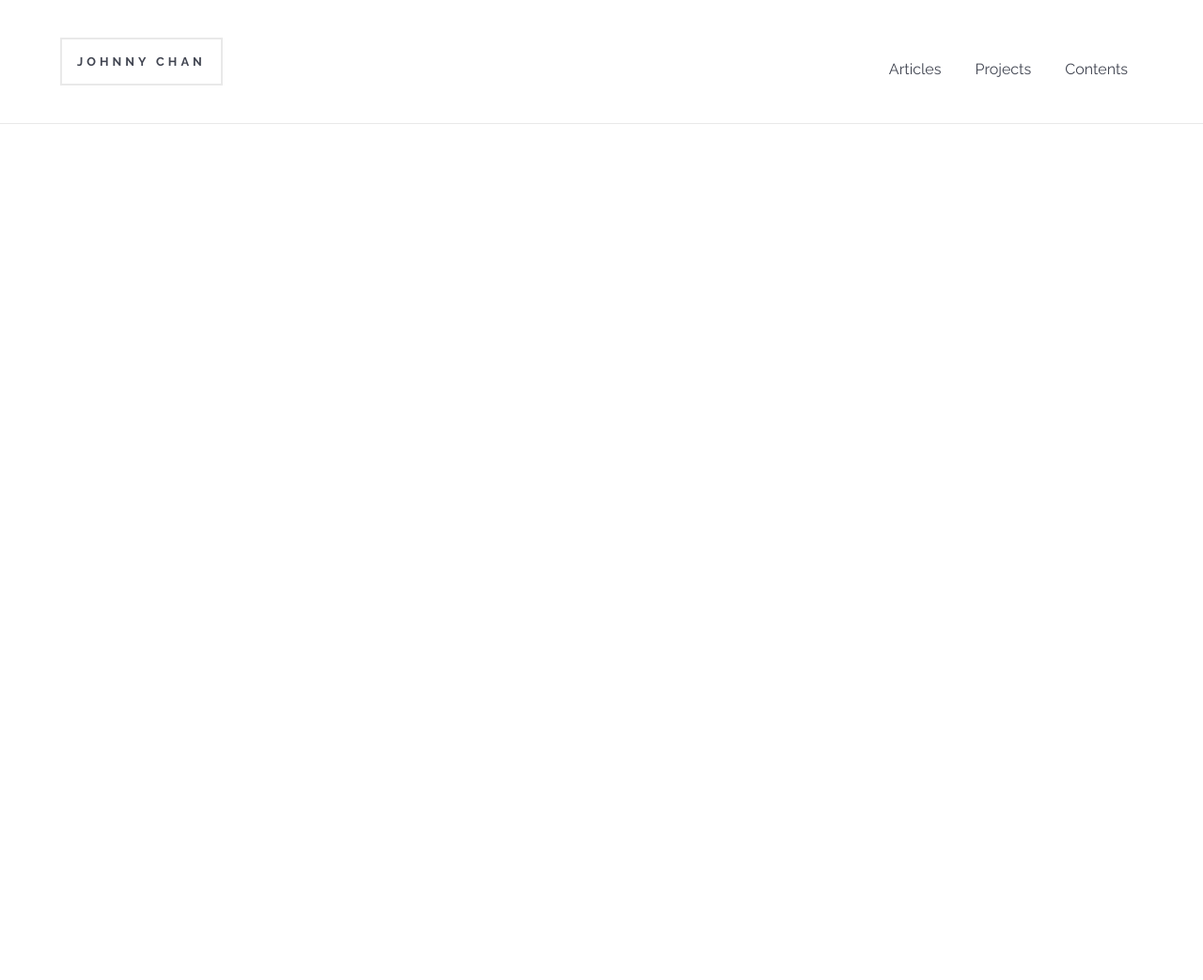
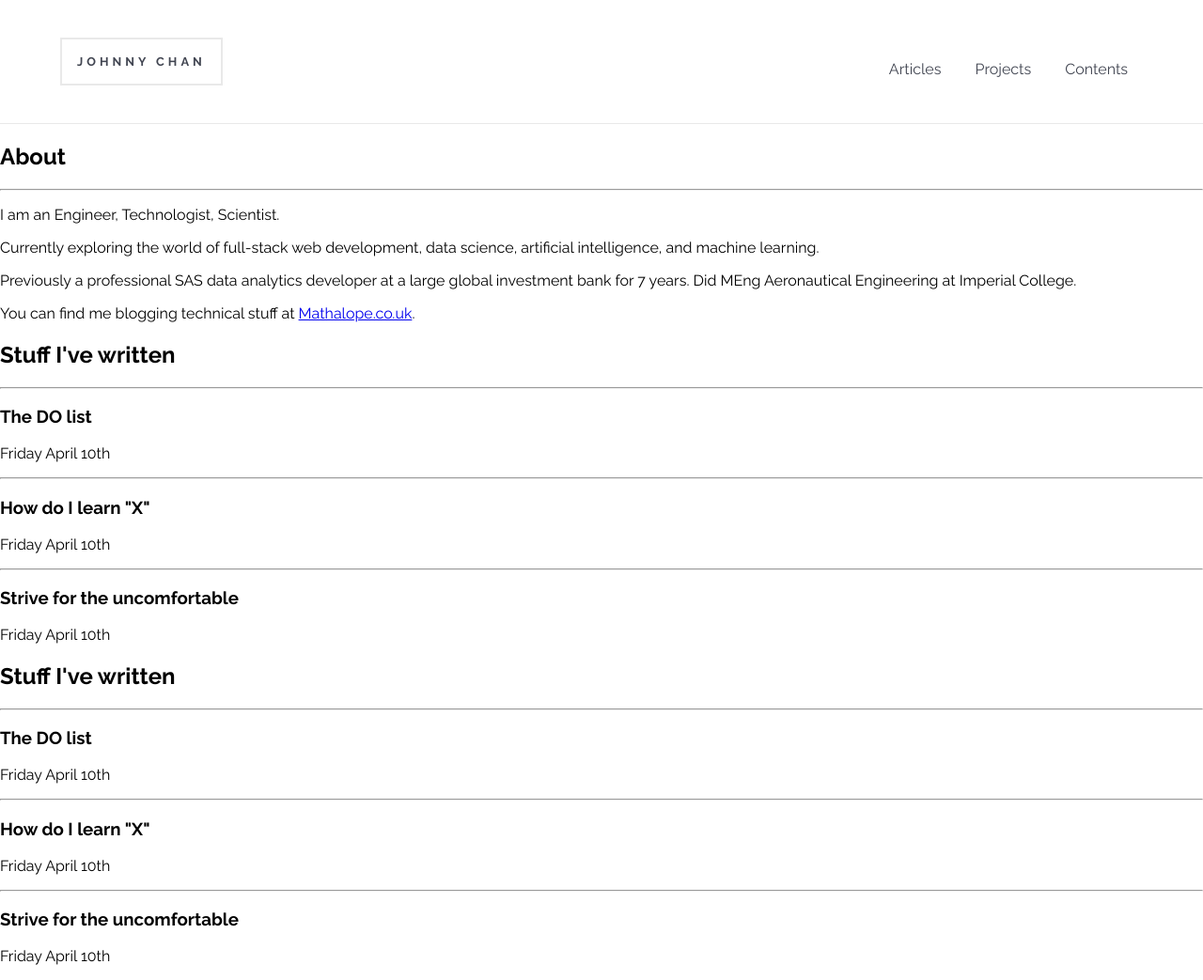
Before and after one commit to Atlas7/blog, a plain HTML site: page index.html in a window 1280 px wide. Shown: the whole page at 94% size. Before the commit the page ends 800 px from the top, so only its background shows below. Drawn offline with Linux system fonts and the light colour scheme.

Commit message:
update index

```diff
--- a/index.html
+++ b/index.html
@@ -13,5 +13,40 @@
         <a href="#">Contents</a>
       </nav>
     </header>
+    <div class="wrapper clearfix">
+      <div class="col-1 homepage_content">
+        <h2>About</h2>
+        <hr/>
+        <p>I am an Engineer, Technologist, Scientist.</p>
+        <p>Currently exploring the world of full-stack web development, data science, artificial intelligence, and machine learning.</p>
+        <p>Previously a professional SAS data analytics developer at a large global investment bank for 7 years. Did MEng Aeronautical Engineering at Imperial College.</p>
+        <p>You can find me blogging technical stuff at <a href="http://mathalope.co.uk">Mathalope.co.uk</a>.</p>
+      </div>
+      <div class="col-2 homepage_content">
+        <h2>Stuff I've written</h2>
+        <hr>
+        <h3>The DO list</h3>
+        <p class="date">Friday April 10th</p>
+        <hr>
+        <h3>How do I learn "X"</h3>
+        <p class="date">Friday April 10th</p>
+        <hr>
+        <h3>Strive for the uncomfortable</h3>
+        <p class="date">Friday April 10th</p>
+      </div>
+      <div class="col-3 homepage_content">
+        <h2>Stuff I've written</h2>
+        <hr>
+        <h3>The DO list</h3>
+        <p class="date">Friday April 10th</p>
+        <hr>
+        <h3>How do I learn "X"</h3>
+        <p class="date">Friday April 10th</p>
+        <hr>
+        <h3>Strive for the uncomfortable</h3>
+        <p class="date">Friday April 10th</p>
+      </div>
+      </div>
+    </div>
   </body>
 </html>
```
